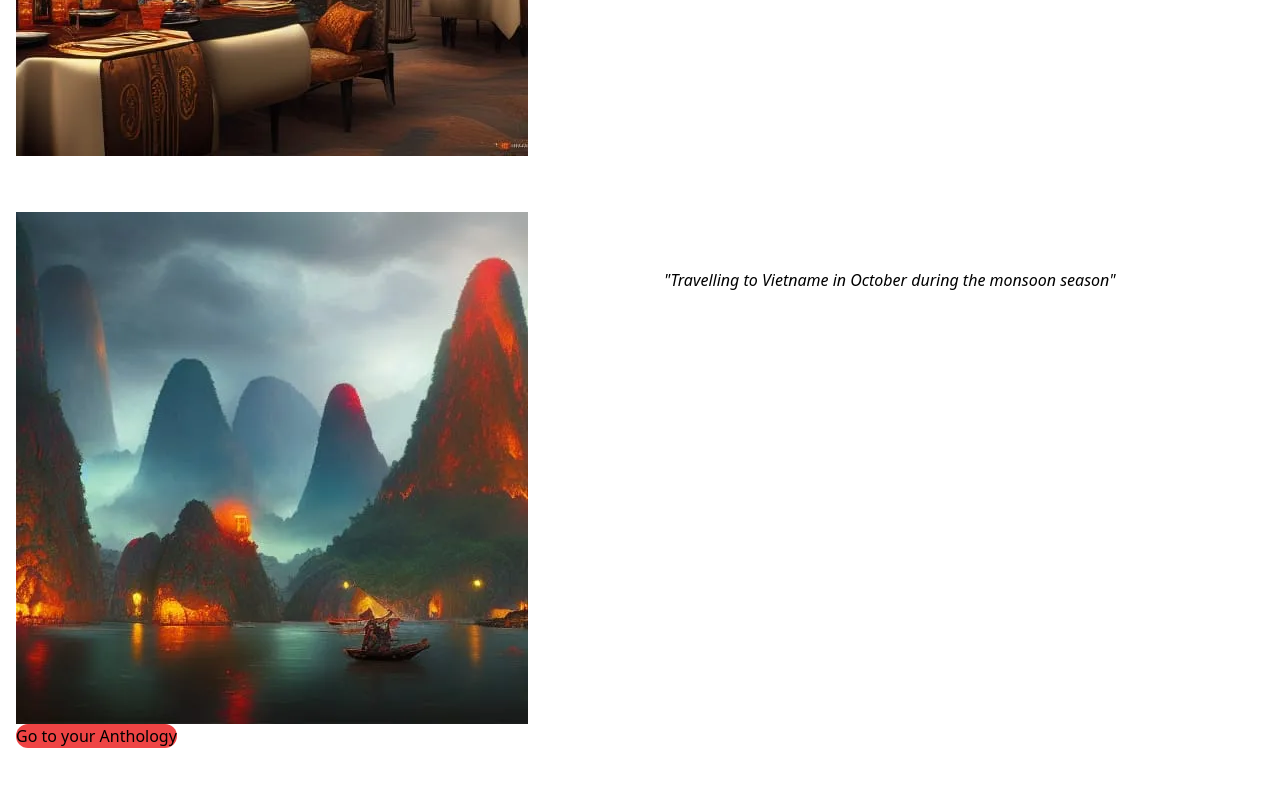
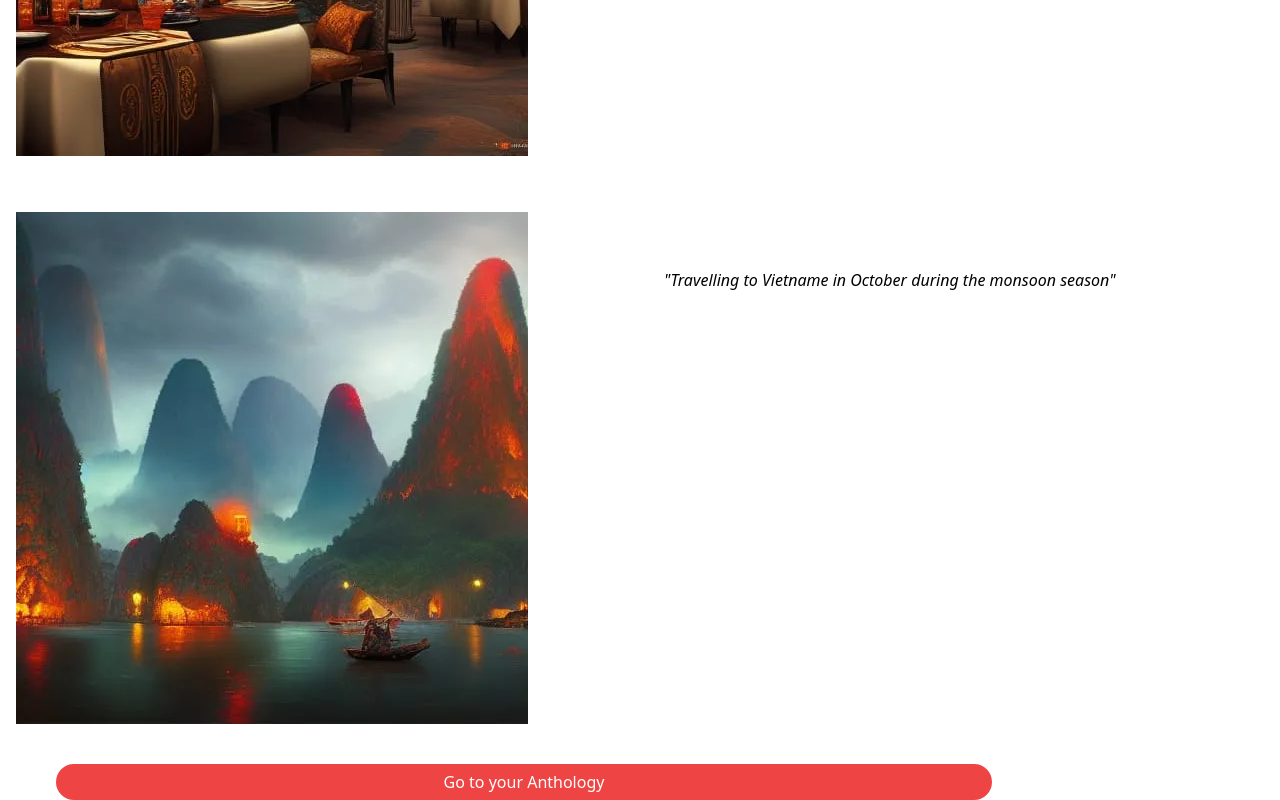
Before and after one commit to AndrewKzx/HLB-Hackathon-2022, a Nuxt app: page /story-of-you/defining-oct in a window 1280 px wide. Shown: the part 1112-1912 px from the top of the page. Before the commit the page ends 1860 px from the top, so only its background shows below. Built offline with nearby package versions, Linux system fonts and the light colour scheme.

Commit message:
added define

```diff
--- a/pages/story-of-you/defining-oct.vue
+++ b/pages/story-of-you/defining-oct.vue
@@ -38,8 +38,8 @@
     </div>
 
     <nuxt-link to ="/">
-    <div class = "flex">
-      <p class = "text-center bg-red-500 rounded-full" >Go to your Anthology</p>
+    <div class = "box-border mt-10 flex bg-red-500 rounded-full w-3/4 h-9 justify-center ml-10 items-center">
+      <p class = "text-center text-white " >Go to your Anthology</p>
       </div>
     </nuxt-link>
 
```
